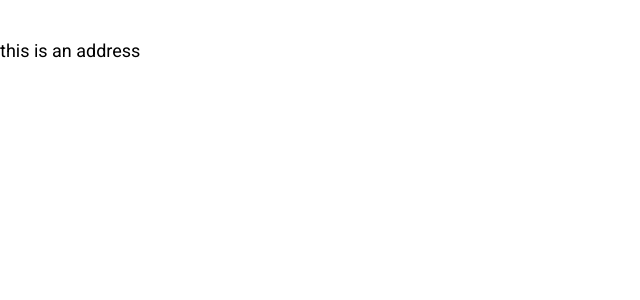
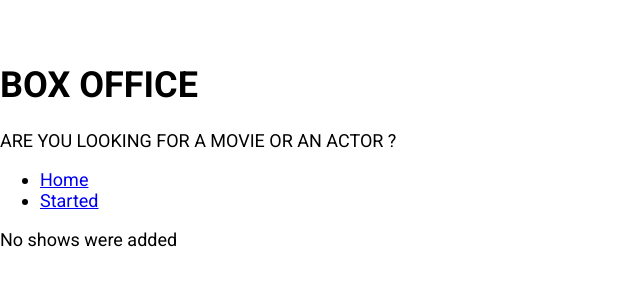
Before and after one commit to shivamtechnical/box-office, a React (Create React App) app: page /Started in a window 1280 px wide. Shown: the top 300 px of the page, without its empty margins (0-640 px from the left). Built offline with nearby package versions, Linux system fonts and the light colour scheme.

Commit message:
finished starred page

```diff
--- a/src/pages/Started.js
+++ b/src/pages/Started.js
@@ -1,6 +1,43 @@
-import React from "react";
+import React, { useState } from "react";
+import { useEffect } from "react";
+import MainPageLayout from "../components/mainpagelayout";
+import { useShows } from "../misc/custom-hooks";
+import { apiGet } from "../misc/config";
+import ShowGrid from "../components/show/ShowGrid";
 
-const Started = () => {
-  return <div>this is an address</div>;
+const Starred = () => {
+  const [starred] = useShows();
+
+  const [show, setShow] = useState(null);
+  const [isLoading, setIsLoading] = useState(true);
+  const [error, setError] = useState(null);
+
+  useEffect(() => {
+    if (starred && starred.length > 0) {
+      const promises = starred.map((showId) => apiGet(`/shows/${showId}`));
+
+      Promise.all(promises)
+        .then((apiData) => apiData.map((show) => ({ show })))
+        .then((result) => {
+          setShow(result);
+          setIsLoading(false);
+        })
+        .catch((err) => {
+          setError(err.message);
+          setIsLoading(false);
+        });
+    } else {
+      setIsLoading(false);
+    }
+  }, [starred]);
+
+  return (
+    <MainPageLayout>
+      {isLoading && <div>shows are still loading </div>}{" "}
+      {error && <div>Error occure : {error}</div>}
+      {!isLoading && !show && <div>No shows were added</div>}
+      {!isLoading && !error && show && <ShowGrid data={show} />}
+    </MainPageLayout>
+  );
 };
-export default Started;
+export default Starred;
```
